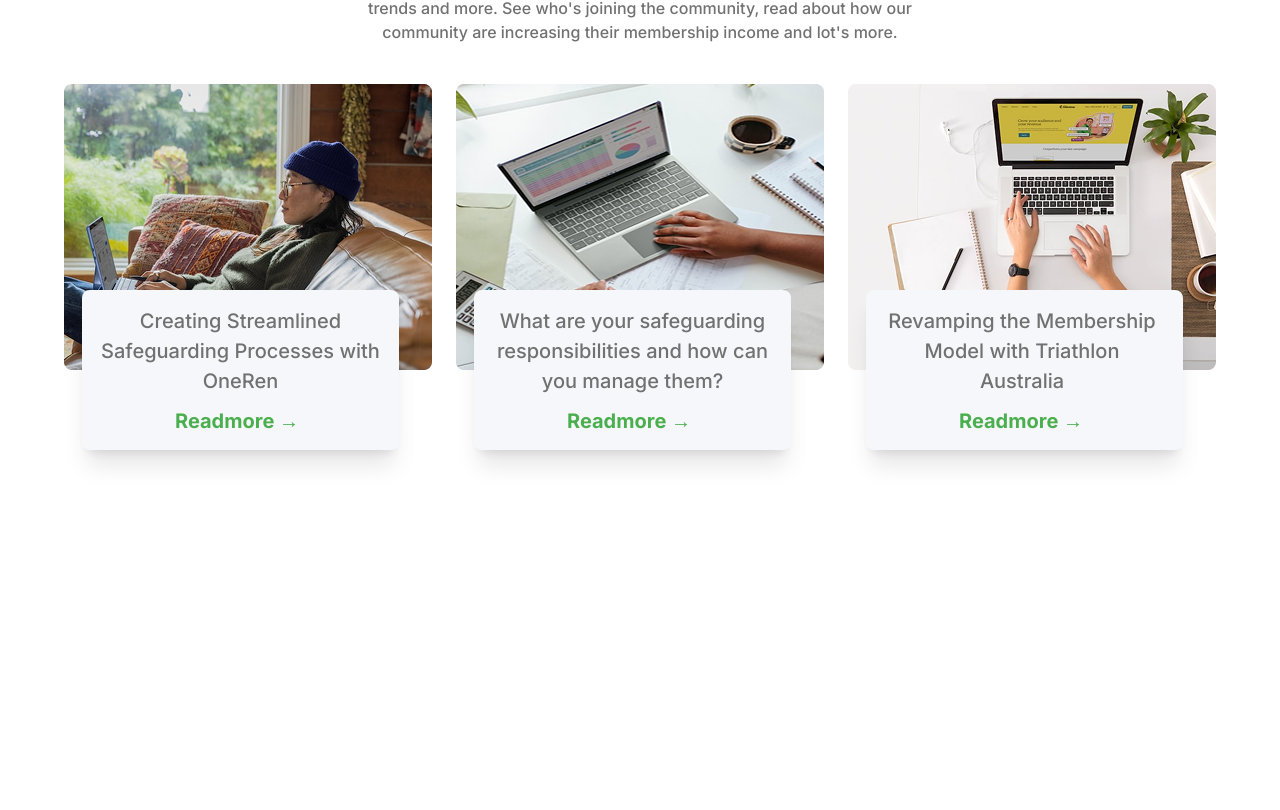
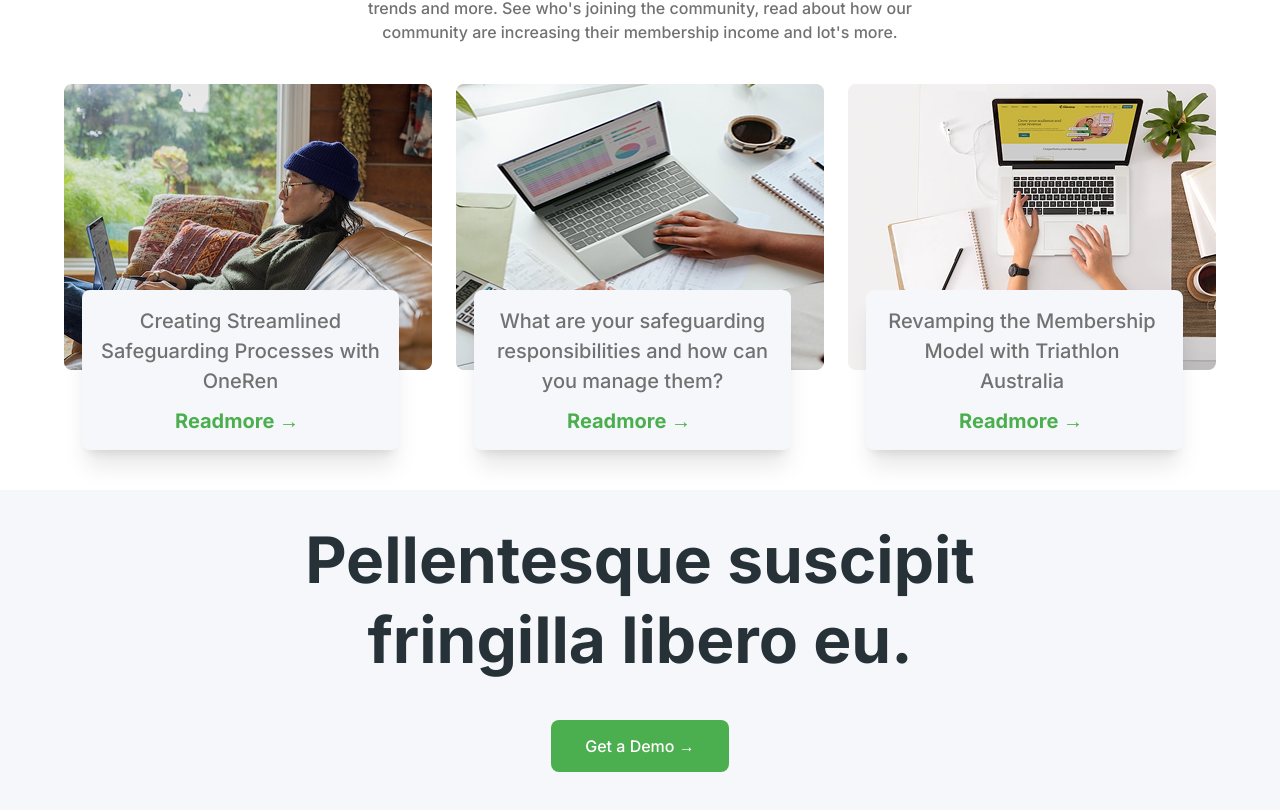
Before and after one commit to teksaglobalindonesia/next-tj-2025, a Next.js app: page / in a window 1280 px wide. Shown: the part 2923-3733 px from the top of the page. Before the commit the page ends 3413 px from the top, so only its background shows below. Built offline with nearby package versions, Linux system fonts and the light colour scheme.

Commit message:
Update | Section: Ribbon

```diff
--- a/app/page.tsx
+++ b/app/page.tsx
@@ -6,6 +6,7 @@ import Spending from "../components/custom/spending";
 import Achievement from "../components/custom/achievement";
 import Tutorial from "../components/custom/tutorial"
 import NewMarketing from "@/components/custom/marketing";
+import Ribbon from "@/components/custom/ribbon";
 
 export default function Page() {
   return (
@@ -18,6 +19,7 @@ export default function Page() {
       <Achievement />
       <Tutorial />
       <NewMarketing />
+      <Ribbon />
     </main>
   )
 }
--- /dev/null
+++ b/components/custom/ribbon.tsx
@@ -0,0 +1,11 @@
+export default function Ribbon() {
+    return (
+   <section className="flex flex-col items-center justify-center bg-neutral-silver px-[104px] pt-[30px] pb-[15px]">
+
+      <div className="flex flex-col items-center text-center gap-2 mb-10">
+        <h2 className="text-[64px] font-inter font-semibold text-neutral-black w-[887px] leading-tight">Pellentesque suscipit fringilla libero eu.</h2>
+<button className="bg-brand-primary w-[178px] h-[52px] gap-[8px] px-[32px] py-[14px] mb-[1px] mt-[32px] text-white font-inter text-[16px] rounded-lg">Get a Demo →</button>
+      </div>
+       </section>
+    );
+}
```
